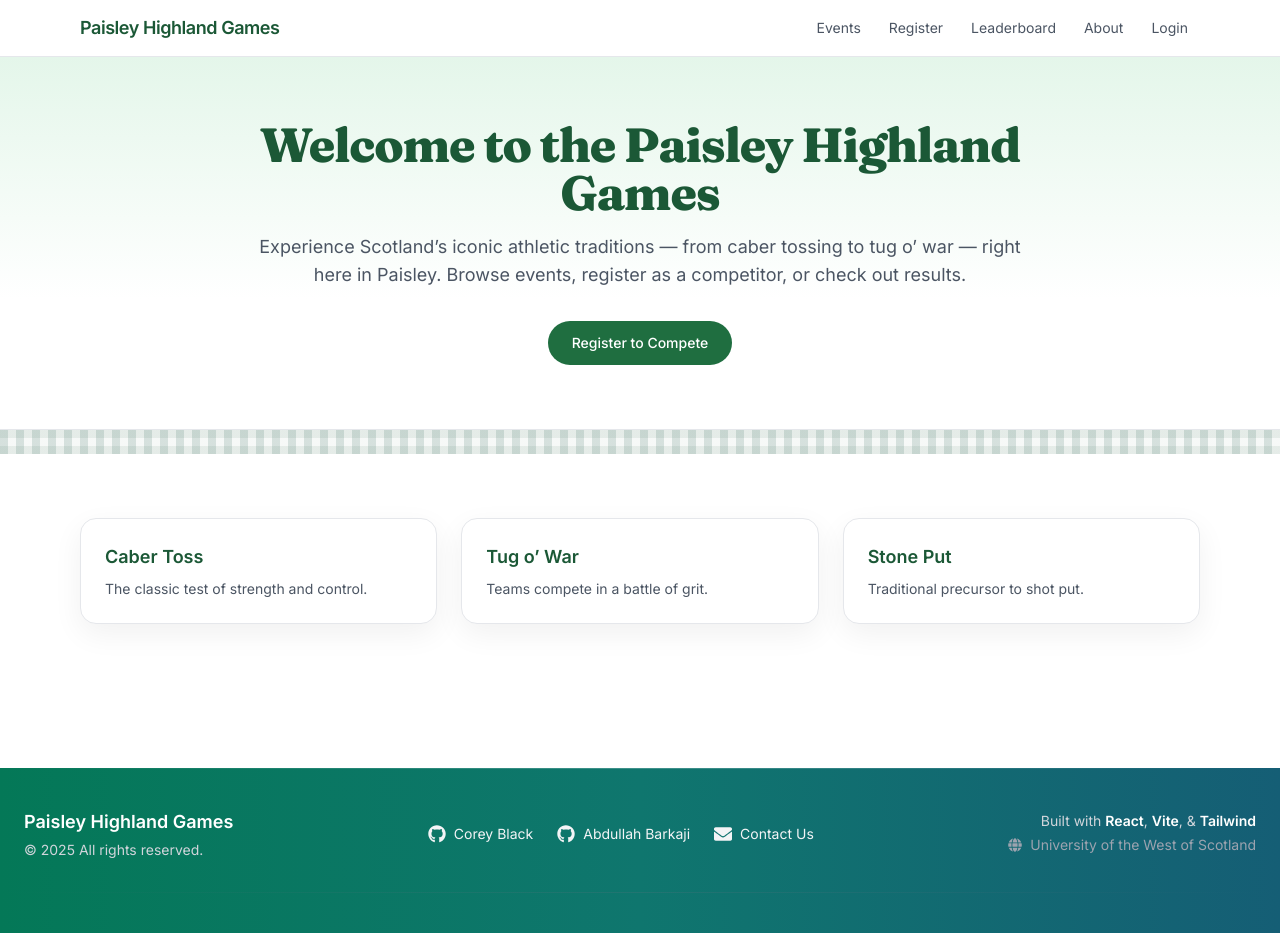
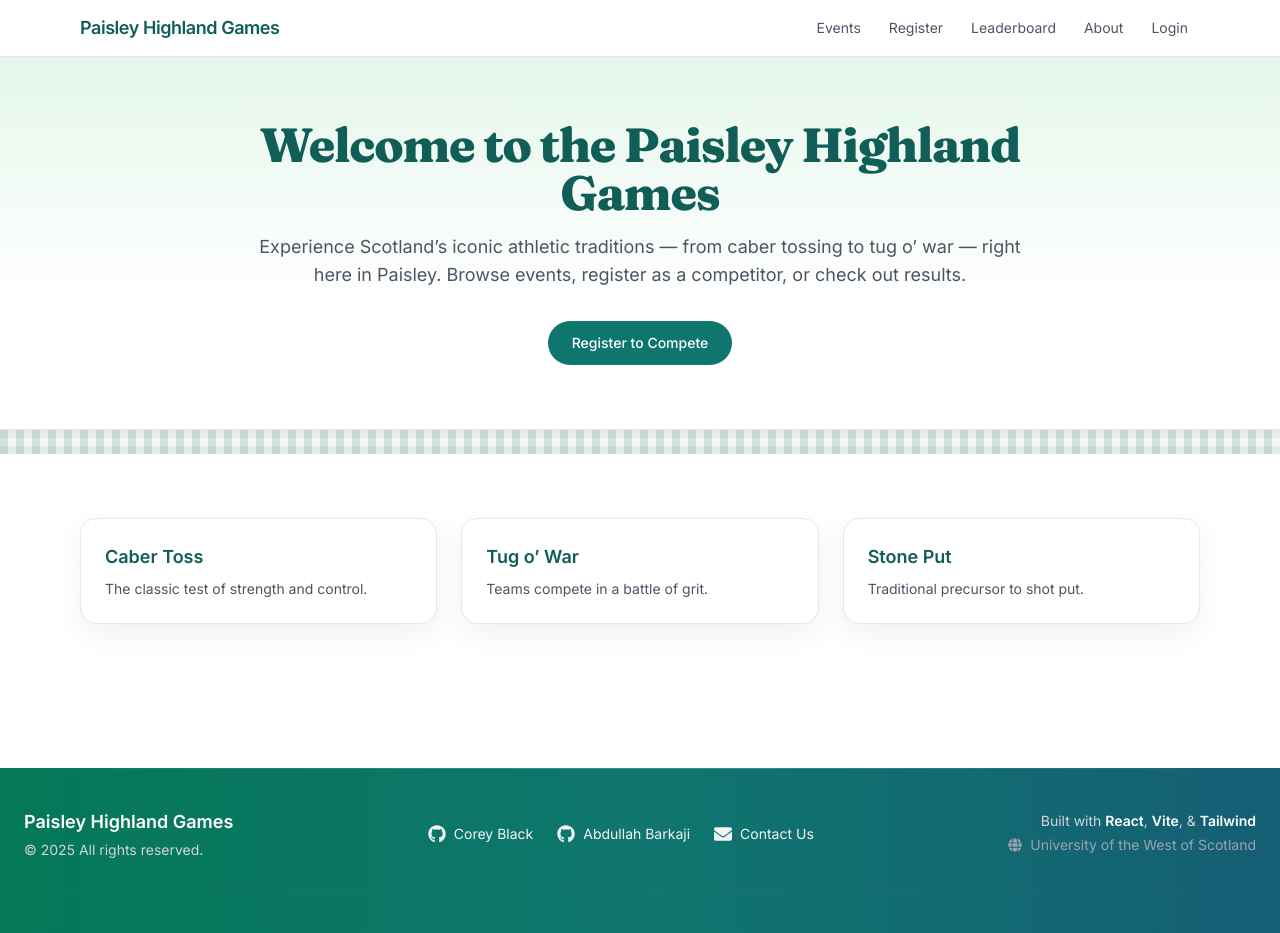
Before and after one commit to kawrae/Paisley-Highland-Games, a React (Vite) app in the folder frontend/: page / in a window 1280 px wide. Built offline with nearby package versions, Linux system fonts and the light colour scheme; no server answers.

Commit message:
Update tailwind.config.js
-changed global colour theme

```diff
--- a/frontend/tailwind.config.js
+++ b/frontend/tailwind.config.js
@@ -1,19 +1,44 @@
 /** @type {import('tailwindcss').Config} */
 export default {
-  content: ["./index.html","./src/**/*.{js,ts,jsx,tsx}"],
+  darkMode: "class",
+  content: ["./index.html", "./src/**/*.{js,ts,jsx,tsx}"],
   theme: {
     extend: {
       colors: {
         highland: {
-          50:"#f2fbf6",100:"#e4f6ea",200:"#c6ebd4",300:"#98dcb5",400:"#5fc786",
-          500:"#36ad63",600:"#238a4d",700:"#1f6e40",800:"#1b5836",900:"#143f28"
+          50:  "#f0fdfc",
+          100: "#ccfbf1",
+          200: "#99f6e4",
+          300: "#5eead4",
+          400: "#2dd4bf",
+          500: "#14b8a6",
+          600: "#0d9488",
+          700: "#0f766e",
+          800: "#115e59",
+          900: "#134e4a"
         },
         heather: "#7a8b9a",
-        tartan:  "#1b5836"
+        tartan: "#1b5836",
+
+        dark: {
+          bg: "#0f172a",
+          card: "#1e293b",
+          border: "#334155",
+          text: "#e2e8f0",
+          accent: "#36ad63",
+        },
       },
-      boxShadow: { soft: "0 10px 30px rgba(0,0,0,.06)" },
-      backgroundImage: { "hero-gradient": "linear-gradient(to bottom, #e4f6ea 0%, #ffffff 65%)" }
-    }
+
+      boxShadow: {
+        soft: "0 10px 30px rgba(0,0,0,.06)",
+        softDark: "0 10px 30px rgba(0,0,0,.3)",
+      },
+
+      backgroundImage: {
+        "hero-gradient": "linear-gradient(to bottom, #e4f6ea 0%, #ffffff 65%)",
+        "hero-gradient-dark": "linear-gradient(to bottom, #0f172a 0%, #1e293b 65%)",
+      },
+    },
   },
   plugins: [],
-}
+};
```
